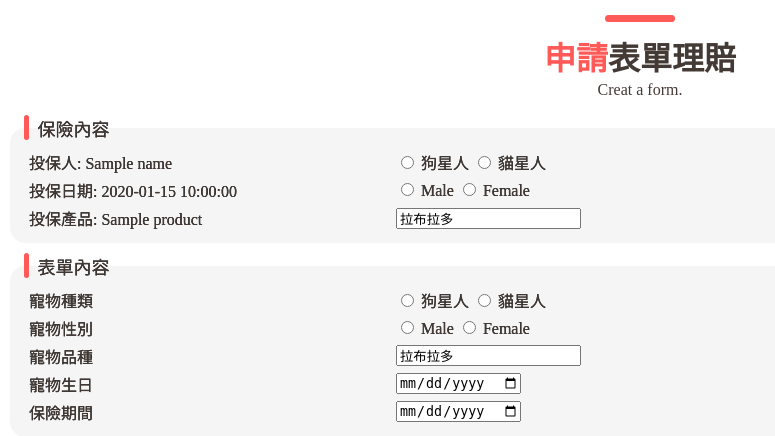
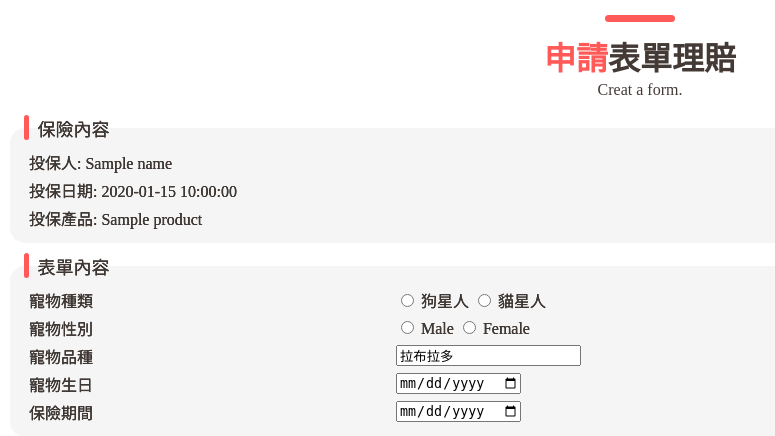
Before and after one commit to Hui-hsiang/smartFLineBotServer, a Flask app: template templates/apply.html in a window 1280 px wide. Shown: the top 436 px of the page, without its empty margins (0-775 px from the left). Run offline with Flask 2, Linux system fonts and the light colour scheme; the template is opened without the code that fills it: most values are stand-ins (such as "Sample title", 1, 10 or a date in 2020); parts of the project's set-up code (start-up, migrations or seed data) failed here and were passed over; some web fonts are replaced.

Commit message:
no message

```diff
--- a/templates/apply.html
+++ b/templates/apply.html
@@ -43,31 +43,15 @@
         <form action="" method="post" name="post">
           <tr height="22px">
             <td width="30%">&nbsp;投保人: {{name}} </td>
-            <td width="70%">
-              <input type="radio" id="dog" name="category" value="狗星人">
-              <label for="male">狗星人</label>
-              <input type="radio" id="cat" name="category" value="貓星人">
-              <label for="female">貓星人</label>
 
-            <br>
-
-            </td>
           </tr>
           <tr height="22px">
             <td>&nbsp;投保日期: {{date}} </td>
 
-            <td>
-              <input type="radio" id="male" name="gender" value="male">
-              <label for="male">Male</label>
-              <input type="radio" id="female" name="gender" value="female">
-              <label for="female">Female</label>
-            </td>
           </tr>
           <tr height="22px">
             <td>&nbsp;投保產品: {{product}}</td>
-            <td>
-              <input type="text" name="portfolioInfo" value="拉布拉多">
-            </td>
+
           </tr>
         </form>
       </tbody>
```
